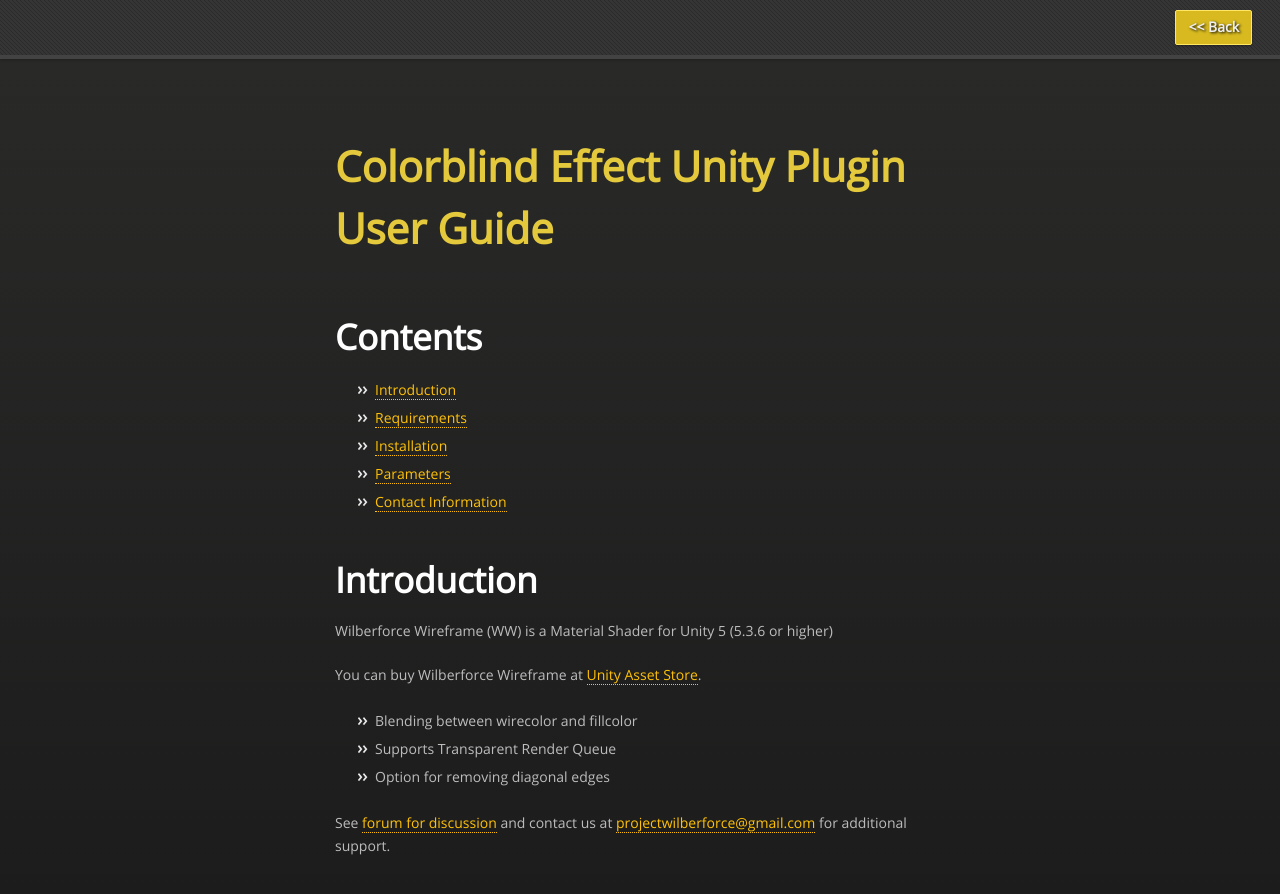
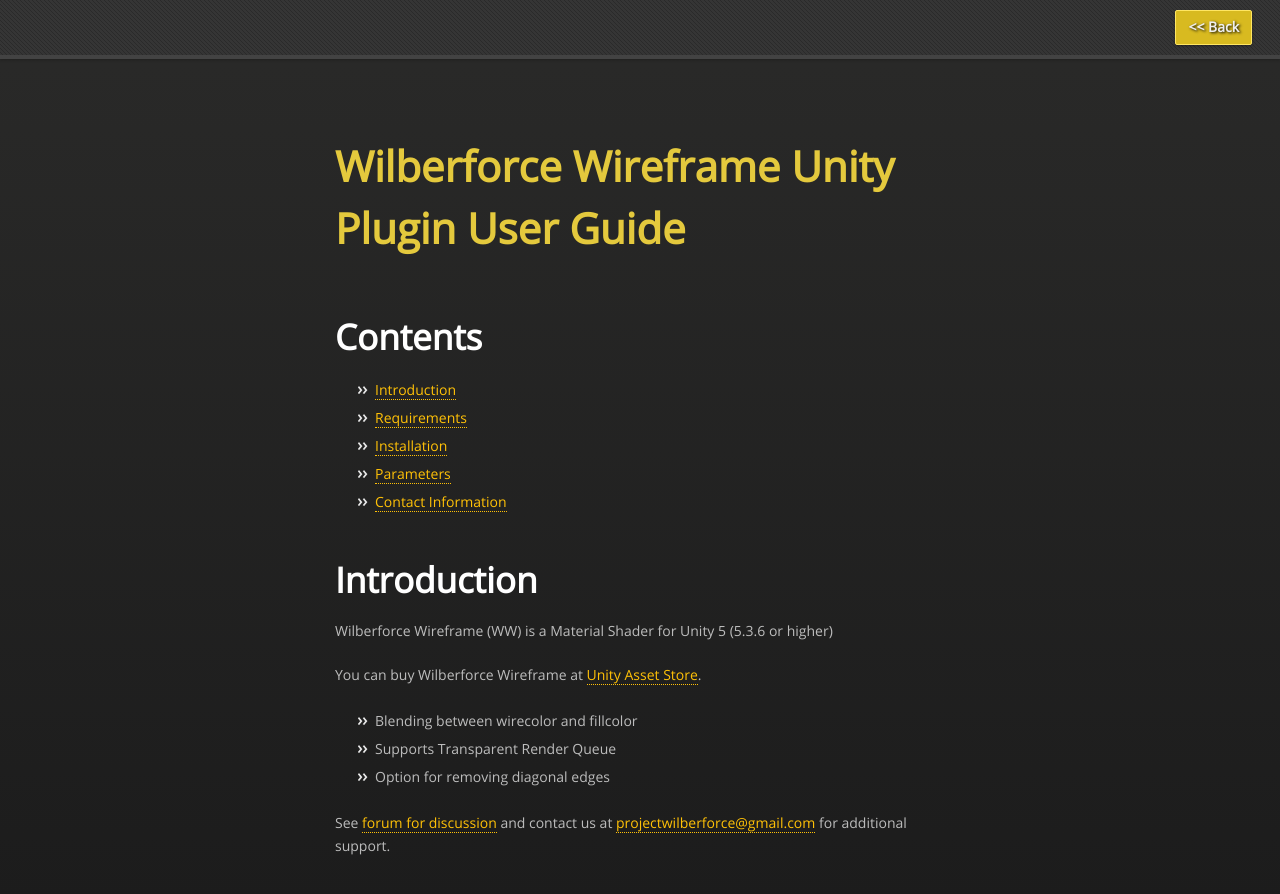
Before and after one commit to projectwilberforce/projectwilberforce.github.io, a Jekyll site: the page built from wireframe/index.md, in a window 1280 px wide and 900 px high. Shown: the top 894 px of the window. Built offline with Jekyll 4.4.1, drawn with Linux system fonts in a browser that asks for light colours; nearby versions of some CDN libraries.

Commit message:
added wireframe layout

```diff
--- /dev/null
+++ b/_layouts/wireframe.html
@@ -0,0 +1,50 @@
+<!doctype html>
+<html>
+  <head>
+    <meta charset="utf-8">
+    <meta http-equiv="X-UA-Compatible" content="chrome=1">
+    <title>Project Wilberforce Pages</title>
+    <link rel="stylesheet" href="{{ "/css/styles.css" | prepend: site.baseurl }}">
+    <link rel="stylesheet" href="{{ "/css/pygment_trac.css" | prepend: site.baseurl }}">
+    <script src="https://ajax.googleapis.com/ajax/libs/jquery/1.7.1/jquery.min.js"></script>
+    <script src="{{ "/javascripts/respond.js" | prepend: site.baseurl }}"></script>
+    <!--[if lt IE 9]>
+      <script src="//html5shiv.googlecode.com/svn/trunk/html5.js"></script>
+    <![endif]-->
+    <!--[if lt IE 8]>
+    <link rel="stylesheet" href="{{ "/css/ie.css" | prepend: site.baseurl }}">
+    <![endif]-->
+    <script>
+      (function(i,s,o,g,r,a,m){i['GoogleAnalyticsObject']=r;i[r]=i[r]||function(){
+      (i[r].q=i[r].q||[]).push(arguments)},i[r].l=1*new Date();a=s.createElement(o),
+      m=s.getElementsByTagName(o)[0];a.async=1;a.src=g;m.parentNode.insertBefore(a,m)
+      })(window,document,'script','https://www.google-analytics.com/analytics.js','ga');
+      ga('create', 'UA-82348512-1', 'auto');
+      ga('send', 'pageview');
+    </script>
+    <meta name="viewport" content="width=device-width, initial-scale=1, user-scalable=no">
+
+  </head>
+  <body>
+    <div id="header">
+      <a href="https://projectwilberforce.github.io" class="btn">&lt;&lt; Back</a>
+      <div class="wrapper">
+        <!--<ul class="nav">
+          <li class="download-title">Downloads</li>
+          <li class="downloads"><a href="https://github.com/.../zipball/master" class="btn">ZIP</a></li>
+          <li class="downloads"><a href="https://github.com/.../tarball/master" class="btn">TAR</a></li>
+        </ul> -->
+      </div>
+    </div><!-- end header -->
+
+    <div class="wrapper">
+
+      <section>
+        <h2 style="text-align: left; color: rgb(228, 201, 61); font-size: 3em;">Wilberforce Wireframe Unity Plugin User Guide</h2>
+
+        {{ content }}
+      </section>
+    </div>
+    <!--[if !IE]><script>fixScale(document);</script><!--<![endif]-->
+  </body>
+</html>
--- a/wireframe/index.md
+++ b/wireframe/index.md
@@ -1,6 +1,6 @@
 ---
-layout: colorblind
-title: Colorblind Effect Unity Plugin User Guide
+layout: wireframe
+title: Wilberforce Wireframe Unity Plugin User Guide
 ---
 # Contents
 - [Introduction](#introduction)
```
